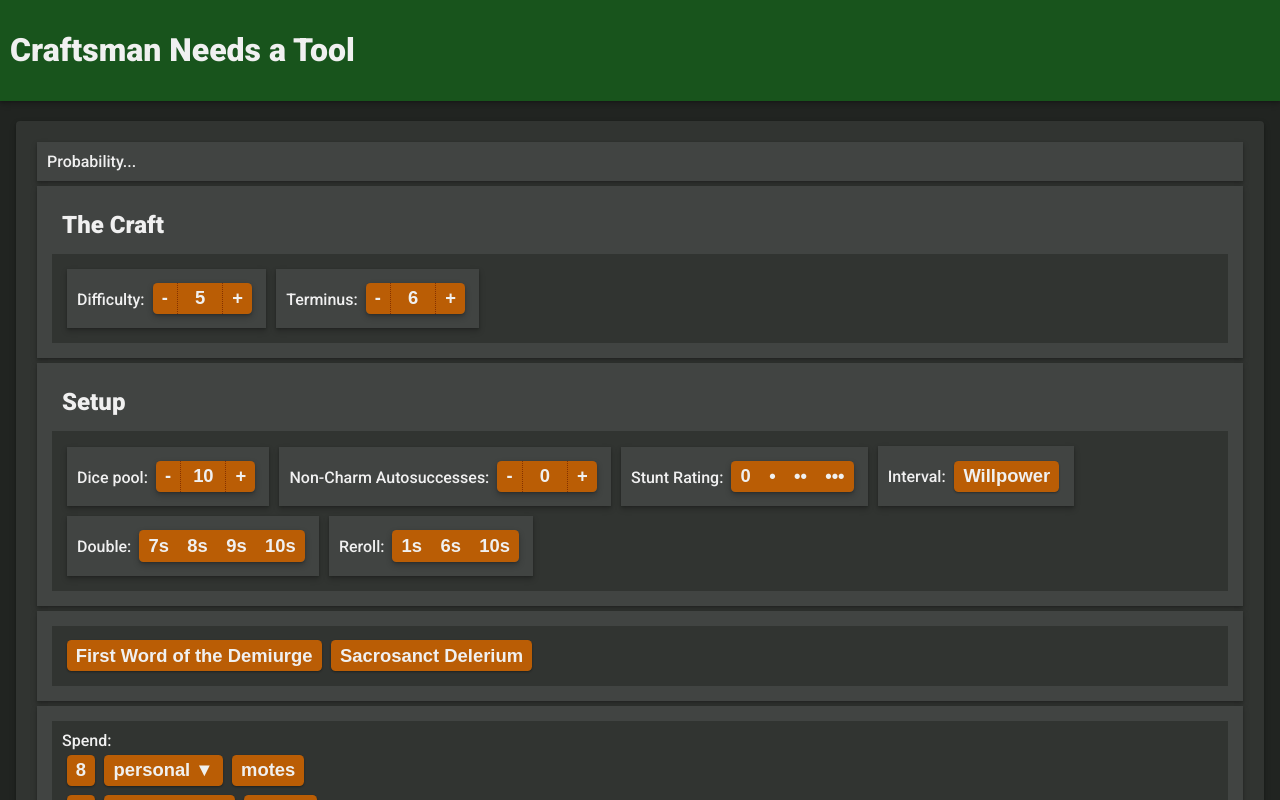
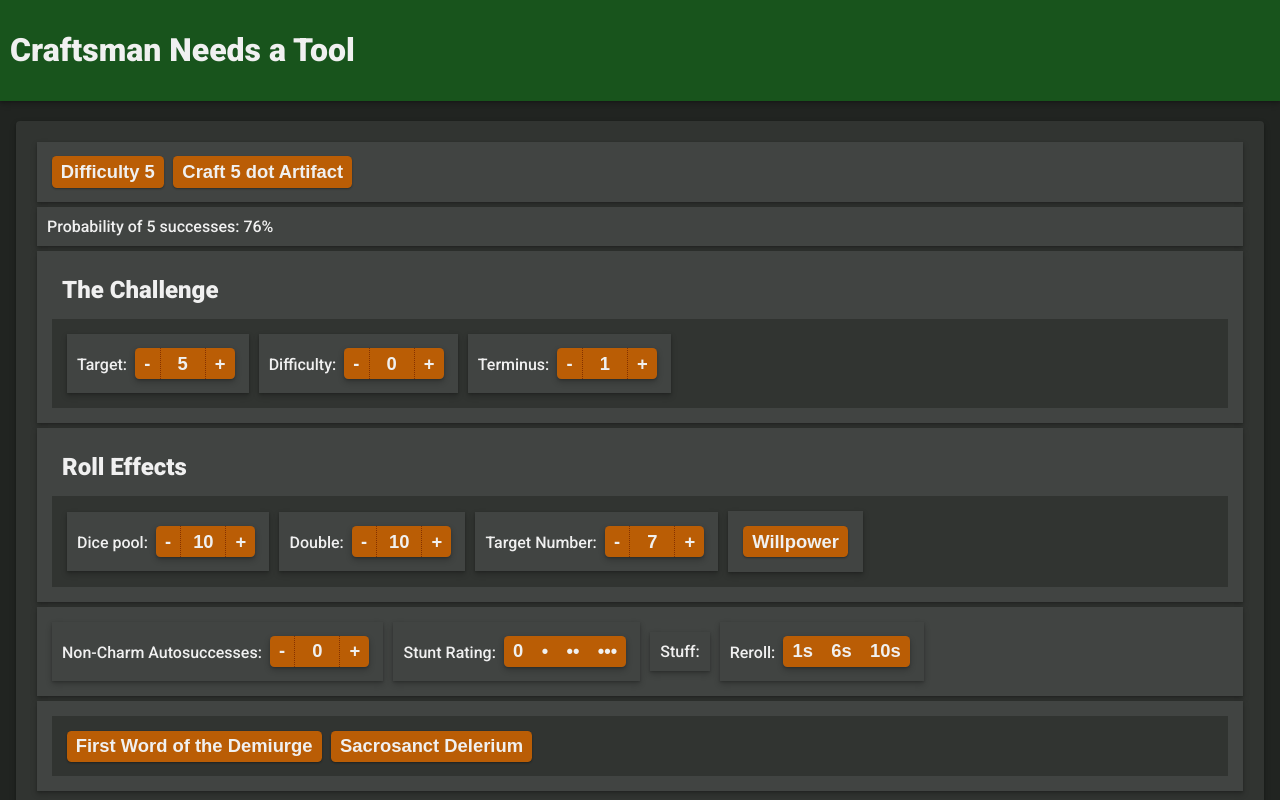
Before and after one commit to Everspace/craftsman-needs-a-tool, a React (Create React App) app: page / in a window 1280 px wide. Shown: the top 800 px of the page. Built offline with nearby package versions, Linux system fonts and the light colour scheme.

Commit message:
Make this calculate probabilities of things

```diff
--- a/src/App.tsx
+++ b/src/App.tsx
@@ -1,9 +1,8 @@
-import React, { Component } from "react"
+import React, { Component, useEffect, useState } from "react"
 import { Button } from "./components/atoms/Button"
 
 import Material from "./components/atoms/Material"
 import { grey, primary, secondary } from "./styles/Colors"
-import StatTracker from "./components/organisms/StatTracker"
 import { state, character } from "./state"
 import { solar } from "./lib/Exalted/motePool"
 import { Provider } from "react-redux"
@@ -11,6 +10,7 @@ import { createStore } from "redux"
 import motes from "./reducers/motes"
 import Incrementer from "./components/molecules/Incrementer"
 import { InteractiveGroup } from "./components/atoms/InteractiveGroup"
+import mathjs from "mathjs"
 
 let poolMaxes = solar(character.essence)
 
@@ -62,6 +62,26 @@ let ButtonHolderPanel: React.FC<{label?: String}> = ({label, children, ...props}
   </Panel>
 )
 
+let ToggleButton: React.FC<{on?:boolean, callback?:(boolean)=>void} & React.ButtonHTMLAttributes<HTMLButtonElement> & Colorable>  = (
+  {on = false, callback, onClick, colorStyle = secondary, ...props}
+) => {
+  let [state, setState] = useState(on)
+
+  useEffect(()=>{
+    callback && callback(state)
+  }, [state])
+
+  return <Button
+    colorStyle={state ? grey: colorStyle}
+    {...props}
+    onClick={(e)=> {
+      onClick && onClick(e)
+      setState(!state)
+    }}
+  />
+}
+
+
 let Header = props => (
   <Material
   className={primary.main.cssClass}
@@ -75,16 +95,80 @@ let Header = props => (
 </Material>
 )
 
+const defaultRegularState = {
+  targetNumber: 7,
+  double: 10,
+  dice: 10,
+  difficulty: 0,
+  terminus: 1,
+  target: 5,
+  reroll6: false,
+  reroll10: false,
+  reroll1: false,
+  nonCharmSuccesses: 0,
+  willpower: false,
+}
+
+const defaultCraftState = {
+  targetNumber: 7,
+  double: 10,
+  dice: 20,
+  difficulty: 5,
+  terminus: 6,
+  target: 100,
+  reroll6: false,
+  reroll10: false,
+  reroll1: false,
+  nonCharmSuccesses: 0,
+  willpower: true,
+}
+
+
 class App extends Component {
-  state = {
-    targetNumber: 7,
-    double: 10,
-    dice: 20,
-    reroll: []
+  state = {...defaultRegularState}
+
+  calcProb(state:any) {
+    let doubledSides = state.double ? 11 - state.double : 0
+    let p2 = doubledSides / 10 // prob of 2 succeses
+    let singleSuccessSides = (10 - doubledSides - state.targetNumber + 1)
+    let p1 = singleSuccessSides / 10
+    let p0 = 1 - p1 - p2
+    let availableSides = 10 - (state.reroll6 ? 1:0) - (state.reroll10 ? 1:0) - (state.reroll1 ? 1:0)
+    let dice = state.dice * 10 / availableSides
+    let mu = p2 * 2 + p1 * 1
+    let sigmaSq = p2 * Math.pow(2 - 0.5, 2)
+      + p1 * Math.pow(1 - 0.5, 2)
+      + p0 * Math.pow(0 - 0.5, 2)
+
+    let desired = Math.ceil(state.target / state.terminus) + state.difficulty - 1
+    desired -= state.willpower ? 1 : 0
+    desired -= state.nonCharmSuccesses
+
+    let continuityCorrection = desired - 0.5
+
+    let pnorm = this.pnorm(continuityCorrection,
+      dice * mu,
+      Math.sqrt(dice * sigmaSq)
+    )
+
+    return 1 - pnorm
+
+  }
+
+  pnorm(x:number, mean:number, standardDeviation:number) {
+    let erf = mathjs.erf(
+      (x - mean) / (standardDeviation * Math.sqrt(2))
+    ) as number
+
+    return 0.5 * (1 + erf)
   }
 
   wholeRandomize(n: number) {
     return Math.floor(Math.random() * n)
+  }
+
+  doThing(n) {
+    this.setState(n)
   }
 
   render() {
@@ -93,44 +177,80 @@ class App extends Component {
         <div className={grey.grey500.cssClass}>
           <Header />
           <Material rounded spaced className={grey.grey400.cssClass}>
-            <Panel>
-              Probability...
+            <Panel key="toggle area">
+              <Button onClick={()=>this.setState({...defaultRegularState})}>
+                Difficulty 5
+              </Button>
+              <Button onClick={()=>this.setState({...defaultCraftState})}>
+                Craft 5 dot Artifact
+              </Button>
+            </Panel>
+            <Panel key="prob area">
+              Probability of {this.state.target} successes: {Math.round(this.calcProb(this.state) * 100)}%
             </Panel>
 
-            <ButtonHolderPanel label="The Craft">
+            <ButtonHolderPanel label="The Challenge">
+              <ButtonBlock label="Target">
+                <Incrementer
+                  initialValue={this.state.target}
+                  min={1}
+                  callback={(target) => this.doThing({target})}
+                />
+              </ButtonBlock>
 
-            <ButtonBlock label="Difficulty">
+              <ButtonBlock label="Difficulty">
                 <Incrementer
-                  color={secondary}
-                  initialValue={5}
+                  initialValue={this.state.difficulty}
                   min={1}
-                  callback={console.log}
+                  callback={(difficulty) => this.doThing({difficulty})}
                 />
               </ButtonBlock>
               <ButtonBlock label="Terminus">
                 <Incrementer
-                  color={secondary}
-                  initialValue={6}
+                  initialValue={this.state.terminus}
                   min={1}
-                  callback={console.log}
+                  callback={(terminus) => this.doThing({terminus})}
                 />
               </ButtonBlock>
             </ButtonHolderPanel>
 
-            <ButtonHolderPanel label="Setup">
+            <ButtonHolderPanel label="Roll Effects">
               <ButtonBlock label="Dice pool">
                 <Incrementer
-                  color={secondary}
-                  initialValue={10}
+                  initialValue={this.state.dice}
                   min={1}
-                  callback={console.log}
+                  callback={(dice) => this.doThing({dice})}
                 />
               </ButtonBlock>
+              <ButtonBlock label="Double">
+                <Incrementer
+                  initialValue={this.state.double}
+                  min={7}
+                  max={10}
+                  callback={(double) =>  this.doThing({double})}
+                />
+              </ButtonBlock>
+              <ButtonBlock label="Target Number">
+                <Incrementer
+                  initialValue={this.state.targetNumber}
+                  min={4}
+                  max={8}
+                  callback={(targetNumber) => this.doThing({targetNumber})}
+                />
+              </ButtonBlock>
+              <ButtonBlock>
+              <ToggleButton
+                    on={this.state.willpower}
+                    callback={(willpower)=>this.setState({willpower})}
+                  key="wp">Willpower</ToggleButton>
+
+              </ButtonBlock>
+                          </ButtonHolderPanel>
+            <Panel>
               <ButtonBlock label="Non-Charm Autosuccesses">
                 <Incrementer
-                  color={secondary}
-                  initialValue={0}
-                  callback={console.log}
+                  initialValue={this.state.nonCharmSuccesses}
+                  callback={(nonCharmSuccesses) => this.doThing({nonCharmSuccesses})}
                 />
               </ButtonBlock>
               <ButtonBlock label="Stunt Rating">
@@ -141,52 +261,26 @@ class App extends Component {
                   <Button>•••</Button>
                 </InteractiveGroup>
               </ButtonBlock>
-              <ButtonBlock label="Interval">
-                <Button>Willpower</Button>
-              </ButtonBlock>
-              <ButtonBlock label="Double">
-                <InteractiveGroup>
-                  {Array.from({ length: 4 }, (_, i) => (
-                    <Button key={i}>{i + 7}s</Button>
-                  ))}
-                </InteractiveGroup>
+              <ButtonBlock label="Stuff">
               </ButtonBlock>
               <ButtonBlock label="Reroll">
                 <InteractiveGroup>
-                  <Button key="1s">1s</Button>
-                  <Button key="6s">6s</Button>
-                  <Button key="10s">10s</Button>
+                  <ToggleButton
+                    callback={(reroll1)=>this.setState({reroll1})}
+                    key="1s">1s</ToggleButton>
+                  <ToggleButton
+                  callback={(reroll6)=>this.setState({reroll6})}
+                  key="6s">6s</ToggleButton>
+                  <ToggleButton callback={(reroll10)=>this.setState({reroll10})}
+                  key="10s">10s</ToggleButton>
                 </InteractiveGroup>
               </ButtonBlock>
-            </ButtonHolderPanel>
+            </Panel>
 
             <ButtonHolderPanel>
               <Button>First Word of the Demiurge</Button>
               <Button>Sacrosanct Delerium</Button>
             </ButtonHolderPanel>
-            <ButtonHolderPanel>
-              <div>Spend:</div>
-              <div className={grey.grey400.cssClass}>
-                <Button>8</Button>
-                <Button>personal ▼</Button>
-                <Button>motes</Button>
-              </div>
-              <div className={grey.grey400.cssClass}>
-                <Button>8</Button>
-                <Button>peripheral ▼</Button>
-                <Button>motes</Button>
-              </div>
-              <div className={grey.grey400.cssClass}>
-                <Button>8</Button>
-                <Button>any ▼</Button>
-                <Button>motes</Button>
-              </div>
-              <div className={grey.grey400.cssClass}>
-                <Button>1</Button>
-                <Button>willpower</Button>
-              </div>
-            </ButtonHolderPanel>
-
           </Material>
         </div>
       </Provider>
--- a/src/components/atoms/Button.tsx
+++ b/src/components/atoms/Button.tsx
@@ -3,12 +3,13 @@ import { cx } from "emotion"
 import { interactive } from "../../styles/Misc"
 import { secondary } from "../../styles/Colors";
 
-export const Button: React.SFC<JSXElement<"button">> & Colorable = ({
+export const Button: React.FC<React.ButtonHTMLAttributes<HTMLButtonElement> & Colorable> = ({
   className,
-  color = secondary,
+  colorStyle = secondary,
+  style,
   ...props
 }) => {
   return (
-    <button {...props} className={cx(interactive(color as any), className)} />
+    <button {...props} className={cx(interactive(colorStyle), className)} />
   )
 }
--- a/src/components/atoms/InteractiveGroup.tsx
+++ b/src/components/atoms/InteractiveGroup.tsx
@@ -1,15 +1,14 @@
 import React from "react"
 import { css, cx } from "emotion"
-import { cornerRadius } from "../../styles/Misc"
+import { cornerRadius, interactive } from "../../styles/Misc"
 import { secondary } from "../../styles/Colors"
 import { waiting } from "../../styles/Shadows"
 
 interface InteractiveGroupProps extends JSXElement<"div"> {
-  color?: any
   seperated?: boolean
 }
 
-const interactiveGroupStyle = (colorObj: any, seperated = false) => css`
+const interactiveGroupStyle = (colorObj: MaterialColor, seperated = false) => css`
   /* Redo some of the interactive style */
   background-color: transparent;
   border-radius: ${cornerRadius};
@@ -60,14 +59,14 @@ const interactiveGroupStyle = (colorObj: any, seperated = false) => css`
   }
 `
 
-export const InteractiveGroup: React.SFC<InteractiveGroupProps> = ({
-  color = secondary,
+export const InteractiveGroup: React.FC<InteractiveGroupProps & Colorable> = ({
+  colorStyle = secondary,
   seperated = false,
   className,
   ...props
 }) => (
   <div
     {...props}
-    className={cx(interactiveGroupStyle(color, seperated), className)}
+    className={cx(interactiveGroupStyle(colorStyle, seperated), className)}
   />
 )
--- a/src/components/molecules/Incrementer.tsx
+++ b/src/components/molecules/Incrementer.tsx
@@ -1,4 +1,4 @@
-import React, { useCallback } from "react"
+import React, { useCallback, useEffect, useState, useRef } from "react"
 import { css, cx } from "emotion"
 import { Button } from "../../components/atoms/Button"
 import { interactive } from "../../styles/Misc"
@@ -13,7 +13,7 @@ interface IncrementerProps {
   step?: number
   className?: string
   color?: any
-  callback: (number) => void
+  callback: (n: number) => void
 }
 
 export const Incrementer: React.SFC<IncrementerProps> = ({
@@ -25,28 +25,49 @@ export const Incrementer: React.SFC<IncrementerProps> = ({
   color = secondary,
   className,
 }) => {
-  const { ref, inputProps } = useNumberInput(initialValue, callback)
-  // let {onChange, ref ,type ,value} = inputProps
+  const [value, setValue] = useState(initialValue)
+  const ref = useRef<HTMLInputElement>(null)
 
-  let adjustNumber = useCallback((delta:number) => {
+  let maxima = (newNumber:number) => {
+    if (newNumber > max) return max
+    if (newNumber < min) return min
+    return newNumber
+  }
+
+  let adjustNumber = (delta:number) => {
     if (!ref.current) return
     let newNumber = Number(ref.current.value) + delta
-    ref.current.value = (newNumber).toString()
-  }, [ref.current, ref])
+    setValue(maxima(newNumber))
+  }
+
+  let onChange = (e: React.ChangeEvent<HTMLInputElement>) => {
+    if (!ref.current) return
+    if (e.target.value === "") return // don't go to 0 when empty
+    let cast = Number(e.target.value)
+    if (isNaN(cast)) return
+    setValue(maxima(cast))
+  }
+
+  useEffect(()=> {
+    if (!ref.current) return
+    ref.current.value = value.toString()
+    callback && callback(value)
+  }, [value])
 
   return (
     <InteractiveGroup seperated color={color} className={className}>
-      <Button color={color} onClick={()=>adjustNumber(-step)}>
+      <Button colorStyle={color} onClick={()=>adjustNumber(-step)}>
         -
       </Button>
       <input
-        {...inputProps}
         max={max}
         min={min}
         step={step}
+        ref={ref}
         className={cx(interactive(color), numberInputStyle)}
+        onChange={onChange}
       />
-      <Button color={color} onClick={()=>adjustNumber(step)}>
+      <Button colorStyle={color} onClick={()=>adjustNumber(step)}>
         +
       </Button>
     </InteractiveGroup>
```
